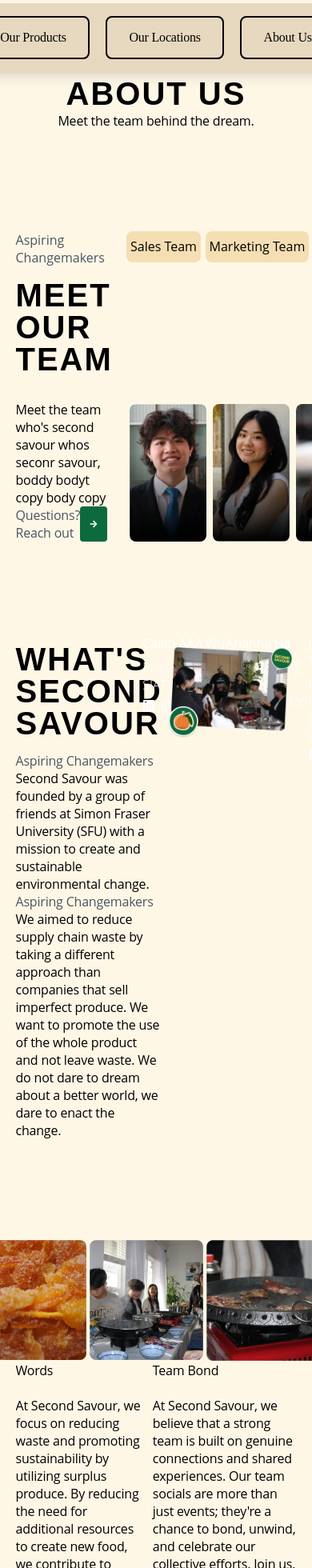
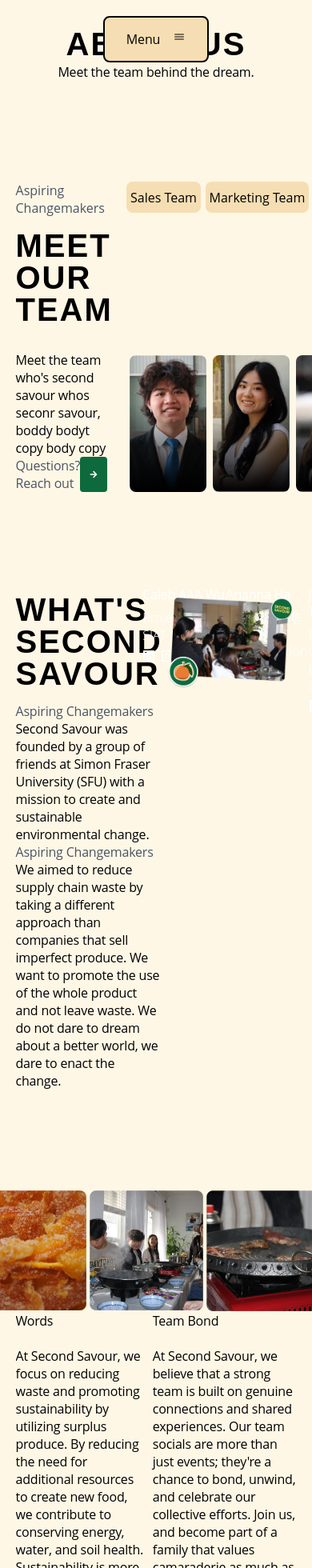
Before and after one commit to caleb05w/SecondSavourWeb, a React (Create React App) app: page /about in a window 390 px wide. Shown: the top 1960 px of the page at 80% size. Built offline with nearby package versions, Linux system fonts and the light colour scheme.

Commit message:
updated mobile navbar

```diff
--- a/package.json
+++ b/package.json
@@ -39,6 +39,7 @@
     ]
   },
   "devDependencies": {
+    "prettier": "^3.3.3",
     "tailwindcss": "^3.4.3"
   }
 }
--- a/src/Components/Navbar.js
+++ b/src/Components/Navbar.js
@@ -1,10 +1,16 @@
-import React from "react";
-import Logo from "../assets/Logo.png";
+import React, { useState } from "react";
+import { IoIosMenu } from "react-icons/io";
 
 function Navbar() {
+  const [selectNavbar, setSelectNavbar] = useState();
+
+  const handleNavBar = (navbar) => {
+    setSelectNavbar(navbar);
+  };
+
   return (
-    <div className="w-[100%] pt-[1%] sm:mt-[2%]">
-      <nav className="bg-transparent w-[100%] fixed z-10 flex flex-row justify-center mx-auto ">
+    <div className="w-[100%] sm:mt-[2%]">
+      <nav className="bg-transparent w-[100%] fixed z-20 lg:flex md:flex flex-row justify-center mx-auto hidden">
         <div className="flex flex-row gap-[5%] w-fit justify-center whitespace-nowrap px-[3rem] py-[1rem] rounded-[0.5rem] bg-[#E7D9BF] shadow-lg">
           <a href="/shop">
             <h3 className="font-[Tanker] px-[1.7rem] py-[1rem] border-2 border-black w-fit text-black rounded-[0.5rem] hover:text-white hover:cursor-pointer hover:bg-[#0D6A3D] ease-in-out duration-300">
@@ -24,17 +30,80 @@
         </div>
       </nav>
 
+      {/* mobile navbar */}
+
       <nav>
-        <div class="w-100">
-          <div className="flex flex-row justify-center border-2 border-black w-fit h-fit">
-            <a href="/map">
-              <h3 className="font-[Tanker] px-[1.7rem] py-[1rem] border-2 border-black w-fit text-black rounded-[0.5rem] hover:text-white hover:cursor-pointer hover:bg-[#0D6A3D] ease-in-out duration-300">
-                Our Locations
-              </h3>
-            </a>
+        <div class="w-100  flex flex-row justify-center">
+          <div className="lg:hidden md:hidden flex flex-row justify-center w-fit h-fit fixed pt-[5%] ease-in-out duration-300  z-10">
+            <button
+              onClick={() =>
+                handleNavBar(
+                  <div className="flex h-full flex-row justify-center w-full f-full">
+                    <div className=" w-[100%] flex flex-row justify-center p-[1rem] fixed z-40 top-[20vh]">
+                      <div className="flex flex-col gap-[1rem] min-w-[80%] justify-center whitespace-nowrap px-[1rem] py-[1rem] rounded-[0.5rem] bg-[#E7D9BF] shadow-lg">
+                        <a href="/shop">
+                          <h3 className="font-[Tanker] px-[1.7rem] py-[1rem] border-2 border-black w-full text-center text-black rounded-[0.5rem] hover:text-white hover:cursor-pointer hover:bg-[#0D6A3D] ease-in-out duration-300">
+                            Our Products
+                          </h3>
+                        </a>
+                        <a href="/map">
+                          <h3 className="font-[Tanker] px-[1.7rem] py-[1rem] border-2 border-black w-full text-center text-black rounded-[0.5rem] hover:text-white hover:cursor-pointer hover:bg-[#0D6A3D] ease-in-out duration-300">
+                            Our Locations
+                          </h3>
+                        </a>
+                        <a href="/about">
+                          <h3 className=" font-[Tanker] px-[1.7rem] py-[1rem] border-2 border-black w-full text-center text-black rounded-[0.5rem] hover:text-white hover:cursor-pointer hover:bg-[#0D6A3D] ease-in-out duration-300">
+                            About Us
+                          </h3>
+                        </a>
+                        <button
+                          onClick={() =>
+                            handleNavBar(
+                              // close state
+                              <div className="top-50 ease-in-out duration-300"></div>
+                            )
+                          }
+                        >
+                          <div className="color-black"> Close </div>
+                        </button>
+                      </div>
+                    </div>
+
+                    <div className="min-w-[100vw] h-[100%] min-h-[100vh] bg-black fixed top-0 brightness-50 opacity-50 z-20"></div>
+                  </div>
+                )
+              }
+              // onClick={handleNavBar}
+              className="flex font-[Tanker] px-[1.7rem] py-[1rem] border-2 border-black w-fit text-black rounded-[0.5rem] gap-[1rem] hover:text-white hover:cursor-pointer hover:bg-[#0D6A3D] ease-in-out duration-300 z-[50]"
+            >
+              <h3>Menu</h3>
+              <IoIosMenu />
+            </button>
           </div>
         </div>
       </nav>
+
+      {/* create the function to toggle the navbar
+      const = [navbar, setNavbar] = useState(
+        initial content
+      )
+
+      this allows us to feed the content from [ ] into useState, assigning the relationship
+
+      create another function to toggle the states, toggleing is done through setNavbar, and navbar is the state.
+
+      const handleNavBar = (navbarTemporary (argument)) => {
+        setSelectNavbar(navbarTemporary)
+      }
+
+      now navbar becomes a holder for the values that are initaited by it from handleNavbar.
+
+      In this case, handleNavBar is a function that is used to switch the contents of navbar. This is done through setNavbar, which
+      switches the state of navbar with whatever value is entereded into it
+
+      thats why when we use button onclick = () we feed it the function handleNavBar ( with the content we wnat show in it here ).*/}
+
+      {selectNavbar}
     </div>
   );
 }
--- a/src/Pages/About.js
+++ b/src/Pages/About.js
@@ -1,239 +1,291 @@
-import React, { useState } from 'react'
-import Profile from '../Components/Profile.js'
-import Caleb from '../assets/images/caleb.png'
-import Arianna from '../assets/images/Arianna.png'
-import Jessica from '../assets/images/Jessica.png'
-import Team from '../assets/images/team.png'
-import scroll1 from '../assets/images/scroll1.png'
-import scroll2 from '../assets/images/scroll2.png'
-import scroll3 from '../assets/images/scroll3.png'
+import React, { useState } from "react";
+import Profile from "../Components/Profile.js";
+import Caleb from "../assets/images/caleb.png";
+import Arianna from "../assets/images/Arianna.png";
+import Jessica from "../assets/images/Jessica.png";
+import Team from "../assets/images/team.png";
+import scroll1 from "../assets/images/scroll1.png";
+import scroll2 from "../assets/images/scroll2.png";
+import scroll3 from "../assets/images/scroll3.png";
 
 import { FaArrowRight } from "react-icons/fa";
 
 function About() {
-
   //button code to change the content of team
 
   const [selectImage, setSelectImage] = useState(
-
-      <div className='flex flex-row justify-between w-[100%]'>
+    <div className="flex flex-row justify-between w-[100%]">
       <Profile
-      Name={'Caleb AAA Wu'}
-      Role={'Project Coordinator'}
-      Concentration={'SIAT x Beedie'}
+        Name={"Caleb AAA Wu"}
+        Role={"Project Coordinator"}
+        Concentration={"SIAT x Beedie"}
         Image={Caleb}
-      LinkedIn={'https://www.linkedin.com/in/caleb-wu1'}
-      Instagram={'https://www.instagram.com/caleb_wu_/'}
+        LinkedIn={"https://www.linkedin.com/in/caleb-wu1"}
+        Instagram={"https://www.instagram.com/caleb_wu_/"}
       />
 
       <Profile
-      Name={'Arianna Ha'}
-      Role={'VP Marketing'}
-      Concentration={'Beedie Concentration'}
+        Name={"Arianna Ha"}
+        Role={"VP Marketing"}
+        Concentration={"Beedie Concentration"}
         Image={Arianna}
       />
 
       <Profile
-      Name={'Jessica Tandibrata'}
-      Role={'Events Coordinator'}
-      Concentration={'Beedie Concentration'}
+        Name={"Jessica Tandibrata"}
+        Role={"Events Coordinator"}
+        Concentration={"Beedie Concentration"}
         Image={Jessica}
       />
     </div>
-
-
-  )
+  );
 
   const handleImage = (image) => {
     setSelectImage(image);
-  }
+  };
 
   return (
-    <div className='w-[100%] bg-[#FEF7E6] flex justify-center overflow-hidden'>
-      <div className='flex flex-col gap-[15vh] min-h-fit border-orange-400 border-5 text-center pt-[9%] w-[90%]'>
-            <section className=''>
+    <div className="w-[100%] bg-[#FEF7E6] flex justify-center overflow-hidden">
+      <div className="flex flex-col gap-[15vh] min-h-fit border-orange-400 border-5 text-center pt-[9%] w-[90%]">
+        <section className="">
           <h1> ABOUT US </h1>
-              <h3 className='mt-[1%]'> Meet the team behind the dream. </h3>
+          <h3 className="mt-[1%]"> Meet the team behind the dream. </h3>
         </section>
 
         <section>
-
-            <div className='flex justify-between flex-row w-[100%] gap-[5%]'>
-              <div className='text-left max-w-[40%] flex flex-col justify-between'>
-                <div className='flex flex-col gap-[1rem]'>
-                  <p className='text-gray-600'> Aspiring Changemakers</p>
+          <div className="flex justify-between flex-row w-[100%] gap-[5%]">
+            <div className="text-left max-w-[40%] flex flex-col justify-between">
+              <div className="flex flex-col gap-[1rem]">
+                <p className="text-gray-600"> Aspiring Changemakers</p>
                 <h1> MEET OUR TEAM </h1>
-                  <h3 className='mt-[1rem]'> Meet the team who's second savour whos seconr savour, boddy bodyt copy body copy</h3>
+                <h3 className="mt-[1rem]">
+                  {" "}
+                  Meet the team who's second savour whos seconr savour, boddy
+                  bodyt copy body copy
+                </h3>
               </div>
 
-                <div className='flex w-[50%] justify-between'>
-                  <h3 className='h-[100%] flex flex-col justify-center text-gray-600'> Questions? Reach out</h3>
-                  <div className='flex flex-col justify-center p-[0.755rem] bg-[#0D6A3D] rounded-[0.25rem] text-white'>
-                    <FaArrowRight  size='10px' />
+              <div className="flex w-[50%] justify-between">
+                <h3 className="h-[100%] flex flex-col justify-center text-gray-600">
+                  {" "}
+                  Questions? Reach out
+                </h3>
+                <div className="flex flex-col justify-center p-[0.755rem] bg-[#0D6A3D] rounded-[0.25rem] text-white">
+                  <FaArrowRight size="10px" />
                 </div>
-
               </div>
             </div>
 
-            <div className='flex flex-col justify-between'>
-              <div className='flex flex-row h-[10%] justify-between w-[100%] gap-[2%] mb-[2%]'>
-
-                    <button onClick={() => handleImage(
-
-                      <div className='flex flex-row justify-between w-[100%]'>
+            <div className="flex flex-col justify-between">
+              <div className="flex flex-row h-[10%] justify-between w-[100%] gap-[2%] mb-[2%]">
+                <button
+                  onClick={() =>
+                    handleImage(
+                      <div className="flex flex-row justify-between w-[100%]">
                         <Profile
-                      Name={'Darren Lau'}
-                      Role={'Project Coordinator'}
-                      Concentration={'SIAT x Beedie'}
+                          Name={"Darren Lau"}
+                          Role={"Project Coordinator"}
+                          Concentration={"SIAT x Beedie"}
                           Image={Caleb}
-                      LinkedIn={'https://www.linkedin.com/in/caleb-wu1'}
-                      Instagram={'https://www.instagram.com/caleb_wu_/'}
+                          LinkedIn={"https://www.linkedin.com/in/caleb-wu1"}
+                          Instagram={"https://www.instagram.com/caleb_wu_/"}
                         />
 
                         <Profile
-                      Name={'Gailza Wijaya'}
-                      Role={'VP Marketing'}
-                      Concentration={'Beedie Concentration'}
+                          Name={"Gailza Wijaya"}
+                          Role={"VP Marketing"}
+                          Concentration={"Beedie Concentration"}
                           Image={Arianna}
                         />
 
                         <Profile
-                      Name={'Jessica Tandibrata'}
-                      Role={'Events Coordinator'}
-                      Concentration={'Beedie Concentration'}
+                          Name={"Jessica Tandibrata"}
+                          Role={"Events Coordinator"}
+                          Concentration={"Beedie Concentration"}
                           Image={Jessica}
                         />
                       </div>
+                    )
+                  }
+                >
+                  <p>Sales Team </p>
+                </button>
 
-                    )}><p>Sales Team </p></button>
-
-                    <button onClick={() => handleImage(
-
-                          <div className='flex flex-row justify-between w-[100%]'>
+                <button
+                  onClick={() =>
+                    handleImage(
+                      <div className="flex flex-row justify-between w-[100%]">
                         <Profile
-                          Name={'Caleb Wu'}
-                          Role={'Project Coordinator'}
-                          Concentration={'SIAT x Beedie'}
+                          Name={"Caleb Wu"}
+                          Role={"Project Coordinator"}
+                          Concentration={"SIAT x Beedie"}
                           Image={Caleb}
-                          LinkedIn={'https://www.linkedin.com/in/caleb-wu1'}
-                          Instagram={'https://www.instagram.com/caleb_wu_/'}
+                          LinkedIn={"https://www.linkedin.com/in/caleb-wu1"}
+                          Instagram={"https://www.instagram.com/caleb_wu_/"}
                         />
 
                         <Profile
-                          Name={'Arianna Ha'}
-                          Role={'VP Marketing'}
-                          Concentration={'Beedie Concentration'}
+                          Name={"Arianna Ha"}
+                          Role={"VP Marketing"}
+                          Concentration={"Beedie Concentration"}
                           Image={Arianna}
                         />
 
                         <Profile
-                          Name={'Jessica Tandibrata'}
-                          Role={'Events Coordinator'}
-                          Concentration={'Beedie Concentration'}
+                          Name={"Jessica Tandibrata"}
+                          Role={"Events Coordinator"}
+                          Concentration={"Beedie Concentration"}
                           Image={Jessica}
                         />
                       </div>
+                    )
+                  }
+                >
+                  <p>Marketing Team </p>
+                </button>
 
-                      )}><p>Marketing Team </p></button>
-
-                        <button onClick={() => handleImage(
-
-                        <div className='flex flex-row justify-between w-[100%]'>
+                <button
+                  onClick={() =>
+                    handleImage(
+                      <div className="flex flex-row justify-between w-[100%]">
                         <Profile
-                        Name={'Caleb AAA Wu'}
-                        Role={'Project Coordinator'}
-                        Concentration={'SIAT x Beedie'}
+                          Name={"Caleb AAA Wu"}
+                          Role={"Project Coordinator"}
+                          Concentration={"SIAT x Beedie"}
                           Image={Caleb}
-                        LinkedIn={'https://www.linkedin.com/in/caleb-wu1'}
-                        Instagram={'https://www.instagram.com/caleb_wu_/'}
+                          LinkedIn={"https://www.linkedin.com/in/caleb-wu1"}
+                          Instagram={"https://www.instagram.com/caleb_wu_/"}
                         />
 
                         <Profile
-                        Name={'Arianna Ha'}
-                        Role={'VP Marketing'}
-                        Concentration={'Beedie Concentration'}
+                          Name={"Arianna Ha"}
+                          Role={"VP Marketing"}
+                          Concentration={"Beedie Concentration"}
                           Image={Arianna}
                         />
 
                         <Profile
-                        Name={'Jessica Tandibrata'}
-                        Role={'Events Coordinator'}
-                        Concentration={'Beedie Concentration'}
+                          Name={"Jessica Tandibrata"}
+                          Role={"Events Coordinator"}
+                          Concentration={"Beedie Concentration"}
                           Image={Jessica}
                         />
                       </div>
-
-                      )}><p>Logistics Team </p></button>
-
+                    )
+                  }
+                >
+                  <p>Logistics Team </p>
+                </button>
               </div>
 
               <div> {selectImage} </div>
-
-
             </div>
-            </div>
-
-
-
-          </section>
-
-          <section className='grid grid-cols-2 gap-[5%]'>
-
-            <div className='text-left grid grid-col'>
-              <h1> WHAT'S SECOND SAVOUR </h1>
-              <h3 className='mt-[1rem] text-gray-600'> Aspiring Changemakers </h3>
-              <h3>Second Savour was founded by a group of friends at Simon Fraser University (SFU) with a mission to create and sustainable environmental change.</h3>
-              <h3 className='text-gray-600'> Aspiring Changemakers </h3>
-              <h3>We aimed to reduce supply chain waste by taking a different approach than companies that sell imperfect produce. We want to promote the use of the whole product and not leave waste. We do not dare to dream about a better world, we dare to enact the change.  </h3>
-            </div>
-
-              <div className='scale-[1] hover:scale-[1.1] ease-in-out duration-300'>
-                <img src={Team} alt='the Second Savour Team at our first social' />
           </div>
         </section>
 
-          <section className='p-0 overflow-hidden overflow-x-hidden'>
-            <div className='h-fit w-[100%] gap-[0.25rem] flex flex-row absolute m-0 left-0'>
-              <div className=''><img src={scroll1} alt='scroll1' /></div>
-              <div className=''><img  src={scroll2} alt='scroll2' /></div>
-              <div className=''><img  src={scroll3} alt='scroll3' /></div>
+        <section className="grid grid-cols-2 gap-[5%]">
+          <div className="text-left grid grid-col">
+            <h1> WHAT'S SECOND SAVOUR </h1>
+            <h3 className="mt-[1rem] text-gray-600"> Aspiring Changemakers </h3>
+            <h3>
+              Second Savour was founded by a group of friends at Simon Fraser
+              University (SFU) with a mission to create and sustainable
+              environmental change.
+            </h3>
+            <h3 className="text-gray-600"> Aspiring Changemakers </h3>
+            <h3>
+              We aimed to reduce supply chain waste by taking a different
+              approach than companies that sell imperfect produce. We want to
+              promote the use of the whole product and not leave waste. We do
+              not dare to dream about a better world, we dare to enact the
+              change.{" "}
+            </h3>
           </div>
-            <div className='h-fit w-[100%]  flex flex-row opacity-0'>
-              <div className=''><img src={scroll1} alt='scroll1' /></div>
-              <div className=''><img  src={scroll2} alt='scroll2' /></div>
-              <div className=''><img  src={scroll3} alt='scroll3' /></div>
-            </div>
-            <div className='text-left flex flex-row mt-[4%] gap-[2%]'>
-              <h3> <p>Words</p> <br></br>At Second Savour, we focus on reducing waste and promoting sustainability by utilizing surplus produce. By reducing the need for additional resources to create new food, we contribute to conserving energy, water, and soil health. Sustainability is more than a goal for us—it's the way we operate</h3>
-              <h3> <p>Team Bond</p> <br></br>At Second Savour, we believe that a strong team is built on genuine connections and shared experiences. Our team socials are more than just events; they're a chance to bond, unwind, and celebrate our collective efforts. Join us, and become part of a family that values camaraderie as much as our mission to be sustainable</h3>
+
+          <div className="scale-[1] hover:scale-[1.1] ease-in-out duration-300">
+            <img src={Team} alt="the Second Savour Team at our first social" />
           </div>
         </section>
 
-          <section className='text-left'>
-            <div className=' w-[60%] flex flex-col gap-[1rem]'>
-              <p className='text-gray-600'> Aspiring Changemakers</p>
+        <section className="p-0 overflow-hidden overflow-x-hidden">
+          <div className="h-fit w-[100%] gap-[0.25rem] flex flex-row absolute m-0 left-0">
+            <div className="">
+              <img src={scroll1} alt="scroll1" />
+            </div>
+            <div className="">
+              <img src={scroll2} alt="scroll2" />
+            </div>
+            <div className="">
+              <img src={scroll3} alt="scroll3" />
+            </div>
+          </div>
+          <div className="h-fit w-[100%]  flex flex-row opacity-0">
+            <div className="">
+              <img src={scroll1} alt="scroll1" />
+            </div>
+            <div className="">
+              <img src={scroll2} alt="scroll2" />
+            </div>
+            <div className="">
+              <img src={scroll3} alt="scroll3" />
+            </div>
+          </div>
+          <div className="text-left flex flex-row mt-[4%] gap-[2%]">
+            <h3>
+              {" "}
+              <p>Words</p> <br></br>At Second Savour, we focus on reducing waste
+              and promoting sustainability by utilizing surplus produce. By
+              reducing the need for additional resources to create new food, we
+              contribute to conserving energy, water, and soil health.
+              Sustainability is more than a goal for us—it's the way we operate
+            </h3>
+            <h3>
+              {" "}
+              <p>Team Bond</p> <br></br>At Second Savour, we believe that a
+              strong team is built on genuine connections and shared
+              experiences. Our team socials are more than just events; they're a
+              chance to bond, unwind, and celebrate our collective efforts. Join
+              us, and become part of a family that values camaraderie as much as
+              our mission to be sustainable
+            </h3>
+          </div>
+        </section>
+
+        <section className="text-left">
+          <div className=" w-[60%] flex flex-col gap-[1rem]">
+            <p className="text-gray-600"> Aspiring Changemakers</p>
             <h1> THE VALUES THAT DRIVE US FORWARDS</h1>
           </div>
 
-            <div className='grid grid-cols-3 gap-[1%] mt-[3%]'>
-              <div className='  min-h-[50vh] p-[2rem] rounded-[0.5rem] bg-[#F3892C] flex flex-col gap-[1rem]'>
+          <div className="grid grid-cols-3 gap-[1%] mt-[3%]">
+            <div className="  min-h-[50vh] p-[2rem] rounded-[0.5rem] bg-[#F3892C] flex flex-col gap-[1rem]">
               <h2> Substainability </h2>
-                <p>We create our vs using eco-friendly resources, offering sustainable food products.</p>
+              <p>
+                We create our vs using eco-friendly resources, offering
+                sustainable food products.
+              </p>
             </div>
 
-              <div className='  min-h-[50vh] p-[2rem] rounded-[0.5rem] bg-[#0D6A3D] flex flex-col gap-[1rem]'>
+            <div className="  min-h-[50vh] p-[2rem] rounded-[0.5rem] bg-[#0D6A3D] flex flex-col gap-[1rem]">
               <h2> Engagement </h2>
-                <p>We aim to inspire and empower individuals to rethink food waste, motivating them to be part of the solution.</p>
+              <p>
+                We aim to inspire and empower individuals to rethink food waste,
+                motivating them to be part of the solution.
+              </p>
             </div>
-              <div className='  min-h-[50vh] p-[2rem] rounded-[0.5rem] bg-[#E7D9BF] flex flex-col gap-[1rem]'>
+            <div className="  min-h-[50vh] p-[2rem] rounded-[0.5rem] bg-[#E7D9BF] flex flex-col gap-[1rem]">
               <h2> Repurpose </h2>
-                <p>We repurpose surplus or unwanted produce into upcycled food products, reducing waste while raising awareness to address issues of hunger and inequality.</p>
+              <p>
+                We repurpose surplus or unwanted produce into upcycled food
+                products, reducing waste while raising awareness to address
+                issues of hunger and inequality.
+              </p>
             </div>
           </div>
         </section>
       </div>
     </div>
-  )
+  );
 }
 
-export default About
+export default About;
--- a/src/input.css
+++ b/src/input.css
@@ -3,7 +3,7 @@
 @import "tailwindcss/utilities";
 
 html {
-    background-color: #FEF7E6;
+  background-color: #fef7e6;
 }
 
 img {
@@ -25,8 +25,7 @@
   font-weight: 800;
   font-style: normal;
   line-height: 0.8;
-    color: #F15B40;
-
+  color: #f15b40;
 }
 
 h1 {
@@ -49,10 +48,9 @@
   font-weight: 700;
   font-size: 1.2vrem;
   letter-spacing: -0.2px;
-    font-weight: 0.50;
+  font-weight: 0.5;
   line-height: normal;
 }
-
 
 li {
   font-weight: 500;
@@ -76,7 +74,6 @@
   white-space: nowrap;
   width: 100%;
   padding: 1.5% 1.5%;
-
 }
 
 button p {
@@ -106,22 +103,20 @@
   border: 1px solid black;
   padding: 0.5% 1.5%;
   transition: ease-in-out 300ms;
-
 }
 
-.button-container:hover{
-    background-color:black;
-    color:white;
+.button-container:hover {
+  background-color: black;
+  color: white;
   border-radius: 9999px;
   width: fit-content;
   border: 1px solid black;
   padding: 0.5% 1.5%;
   transition: ease-in-out 300ms;
-    cursor:pointer;
+  cursor: pointer;
 }
 
 @media only screen and (max-width: 60rem) {
-
   h1 {
     font-size: 30pt;
     line-height: 30pt;
```
Also changed, not shown: 2 other files (tests, documents, lock files or other folders). Lines whose indentation alone changed are shown as unchanged.
